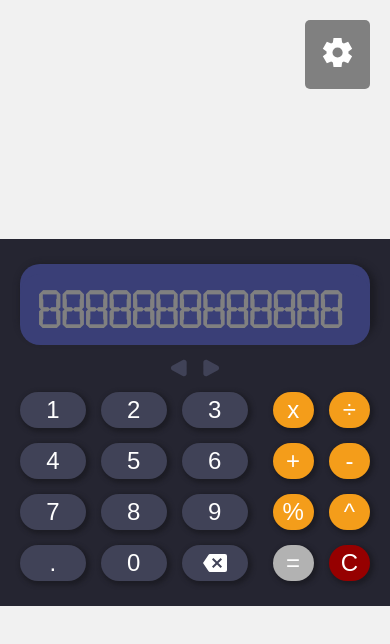
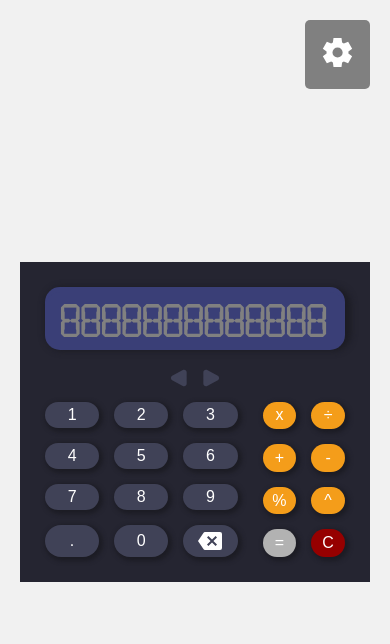
Before and after one commit to Mareola-Mabs/Test, a plain HTML site: page index.html in a window 390 px wide. Drawn offline with Linux system fonts and the light colour scheme.

Commit message:
feat: add support for smaller screens

```diff
--- a/assets/css/01_body.css
+++ b/assets/css/01_body.css
@@ -8,4 +8,12 @@ main.calc{
     flex-direction: column;
     gap: 10px;
 }
+
+/* For Smaller Screens */
+@media screen and (max-width:400px){
+    main.calc{
+        width: 350px;
+        height: 320px;
+    }
+}
 /* End of Calculator's Body (Main) */
--- a/assets/css/02_screen.css
+++ b/assets/css/02_screen.css
@@ -8,6 +8,7 @@ section.calc__screen{
     display: flex;
     position: relative;
 }
+
 
 section.calc__screen input{
     width: 100%;
@@ -23,3 +24,21 @@ section.calc__screen input{
     color: grey;
 }
 /* End of Calc's Screen */
+
+
+/* For Smaller Screens */
+@media screen and (max-width:400px){
+    section.calc__screen{
+        width: 300px;
+        height: 100px;
+        border-radius: 15px;
+
+    }
+
+    section.calc__screen input{
+    border-radius: 15px;
+    font-size: 3.5rem;
+    top: 5px;
+    padding-inline: 15px;
+}
+}
--- a/assets/css/03_buttons.css
+++ b/assets/css/03_buttons.css
@@ -122,4 +122,29 @@ section.calc__buttons-oprs .calc__buttons-oprs--opr:last-of-type:hover{
 }
 /* End of History Buttons */
 
+@media screen and (max-width:400px){
+section.calc__buttons{
+    width: 300px;
+}
+
+
+section.calc__buttons-nums .calc__buttons-nums--num,#delBtn{
+    font-size: 1rem;
+
+}
+
+section.calc__buttons-oprs .calc__buttons-oprs--opr{
+    font-size: 1rem;
+}
+
+section.calc__buttons-nums{
+    width: 70%;
+    display: grid;
+    grid-template-columns: repeat(3, 1fr);
+    gap: 15px;
+}
+
+
+}
+
 /* End of Buttons */
```
